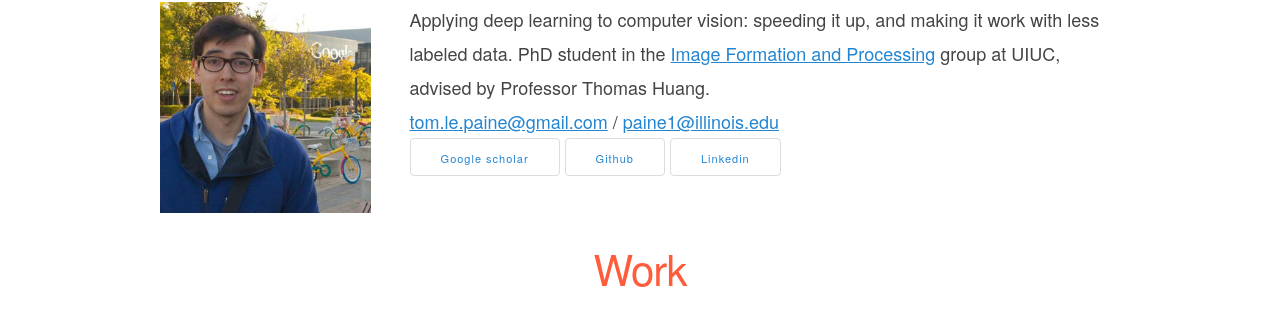
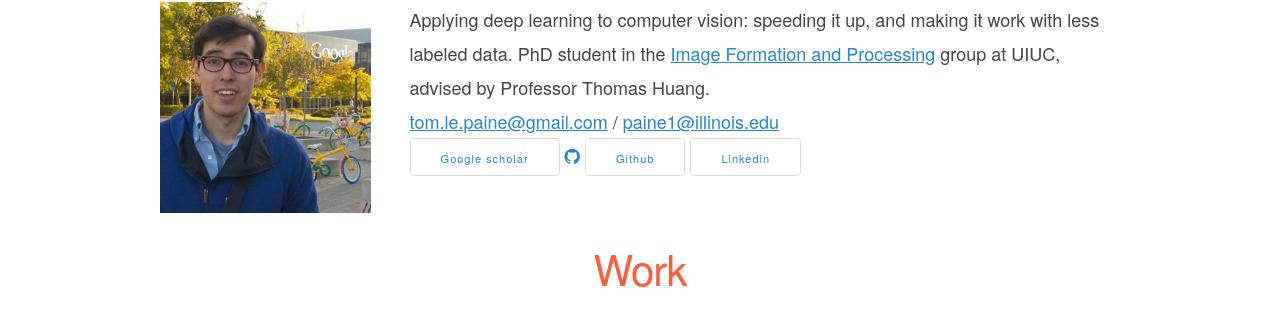
Before and after one commit to tomlepaine/tomlepaine.github.io, a Jekyll site: the page built from index.html, in a window 1280 px wide. Shown: the part 111-423 px from the top of the page. Built offline with Jekyll 4.4.1, drawn with Linux system fonts in a browser that asks for light colours; nearby versions of some CDN libraries.

Commit message:
Trying out font awesome.

```diff
--- a/_includes/about.html
+++ b/_includes/about.html
@@ -12,6 +12,7 @@
           <a href="mailto:paine1@illinois.edu">paine1@illinois.edu</a>
         </div>
         <a class="button" href="https://scholar.google.com/citations?user=oFIvUSQAAAAJ&hl=en&oi=ao">Google scholar</a>
+        <a href="https://github.com/tomlepaine"><i class="fa fa-github"></i></a>
         <a class="button" href="https://github.com/tomlepaine">Github</a>
         <a class="button" href="https://www.linkedin.com/in/tomlepaine">Linkedin</a>
       </div>
--- a/_includes/head.html
+++ b/_includes/head.html
@@ -12,6 +12,7 @@
   <link rel="stylesheet" href="{{ "assets/css/skeleton.css" | prepend: site.baseurl }}">
   <link rel="stylesheet" href="{{ "assets/css/syntax.css" | prepend: site.baseurl}}">
   <link rel="stylesheet" href="{{ "assets/css/custom.css" | prepend: site.baseurl}}">
+  <link rel="stylesheet" href="https://maxcdn.bootstrapcdn.com/font-awesome/4.4.0/css/font-awesome.min.css">
 
   <!-- Typekit fonts -->
   <script src="//use.typekit.net/pwn3cgr.js"></script>
```
